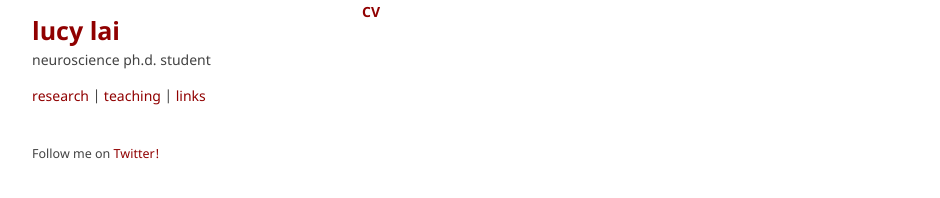
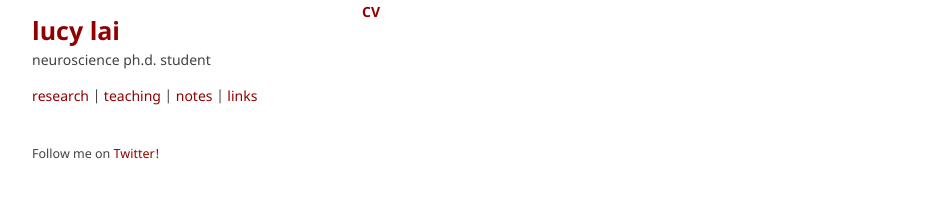
Before and after one commit to lucylai96/lucylai96.github.io, a Jekyll site: the page built from index.md, in a window 1280 px wide. Shown: the part 354-552 px from the top of the page, without its empty margins (168-1108 px from the left). Built offline with Jekyll 4.4.1, drawn with Linux system fonts in a browser that asks for light colours; our own code applies the rules of GitHub Pages for plain Markdown files.

Commit message:
Update default.html

```diff
--- a/_layouts/default.html
+++ b/_layouts/default.html
@@ -23,7 +23,7 @@
 
         <p>{{ site.description | default: site.github.project_tagline }}</p>
 
-        <p> <a href="./research.html">research</a> | <a href="./teaching.html">teaching</a> | <a href="./links.html">links</a></p>
+        <p> <a href="./research.html">research</a> | <a href="./teaching.html">teaching</a> | <a href="./notes.html">notes</a> | <a href="./links.html">links</a></p>
         &emsp;
         &emsp;
         <p> <small>Follow me on <a href="https://twitter.com/lucylai_"> Twitter! </a></small></p>
```
